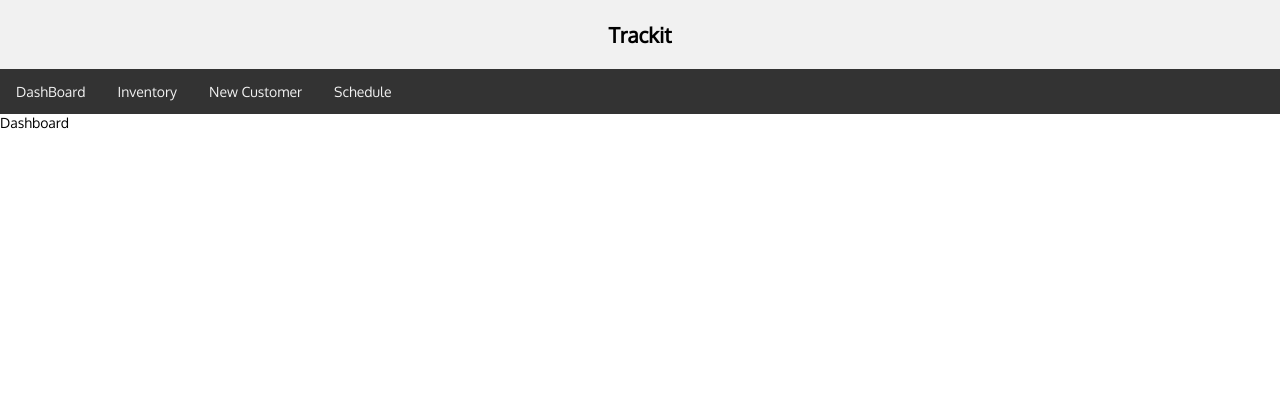
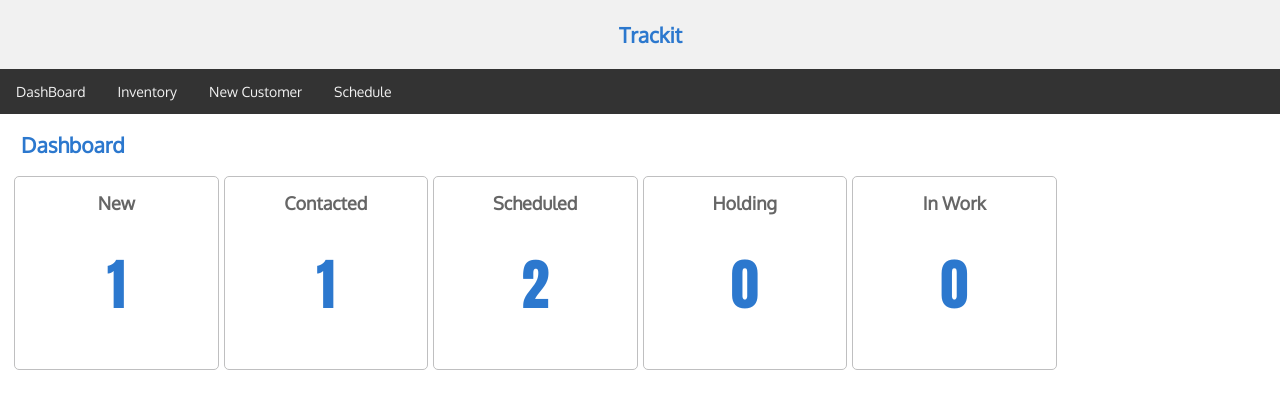
Before and after one commit to dblazek66/trackit-react-app, a React (Vite) app: page / in a window 1280 px wide. Shown: the top 408 px of the page. Built offline with nearby package versions, Linux system fonts and the light colour scheme; data requests are answered from the project's data file.

Commit message:
set counts for dashboard, updated schedule layout

```diff
--- a/data/db.json
+++ b/data/db.json
@@ -9,6 +9,7 @@
       "Address": "222 Main Street",
       "City": "Whoville",
       "State": "Maryland",
+      "Zip":"00000-0000",
       "Contact": "Jimbo Johnson",
       "ContactInfo": "000-999-5254",
       "CustomerNotes": "-",
@@ -29,11 +30,12 @@
       "Address": "2356 Market Street",
       "City": "Rattletowwn",
       "State": "Maryland",
+      "Zip":"00000-0000",
       "Contact": "Ronny Roll",
       "ContactInfo": "",
       "CustomerNotes": "-",
       "LastContacted": "2023-12-20",
-      "Status": "Contacted",
+      "Status": "Contact Initiated",
       "AssignedTo": "-",
       "ScheduleDate": "",
       "ScheduleTime": "",
@@ -49,6 +51,7 @@
       "Address": "9000 Park Street Suite A",
       "City": "Dingleberry",
       "State": "Maryland",
+      "Zip":"00000-0000",
       "Contact": "Cassidy Yates",
       "ContactInfo": "",
       "CustomerNotes": "-",
@@ -58,7 +61,28 @@
       "ScheduleDate": "2024-01-19",
       "ScheduleTime": "9:30 AM",
       "ScheduleLocation": "522 East West Ave, Dingleberry, MD",
-      "ScheduleNotes": ""
+      "ScheduleNotes": "Use back entrance. The secretary is on 3rd floor."
+    },
+    {
+      "id": "4",
+      "Customer": "Dangerous Daves Dandy Donuts",
+      "TicketNum": "1004",
+      "Phone": "536-869-8421",
+      "Email": "dddd@gmail.com",
+      "Address": "5600 Yummy Blvd",
+      "City": "Sprinkles",
+      "State": "Maryland",
+      "Zip":"00000-0000",
+      "Contact": "Dandy Dave",
+      "ContactInfo": "",
+      "CustomerNotes": "-",
+      "LastContacted": "2023-12-22",
+      "Status": "Scheduled",
+      "AssignedTo": "-",
+      "ScheduleDate": "2024-01-24",
+      "ScheduleTime": "11:30 AM",
+      "ScheduleLocation": "5600 Yummy Blvd, Sprinkles, MD",
+      "ScheduleNotes": "Park on side street."
     }
   ],
   "status": [
--- a/src/App.jsx
+++ b/src/App.jsx
@@ -5,7 +5,7 @@ import DashBoard from "./DashBoard";
 import Customers from "./Customers";
 import NavBar from "./NavBar"
 import Info from "./Info";
-import Dialog from "./Dialog";
+import Schedule from "./Schedule";
 import { BrowserRouter as Router, Route, Routes } from "react-router-dom"
 
 export default function App(){
@@ -21,7 +21,9 @@ export default function App(){
           <Route path="/" element={<DashBoard/>}/>
           <Route path="/inventory" element={<Inventory/>}/>
           <Route path="/customers" element={<Customers/>}/>
+          <Route path="/customers/:id" element={<Customers/>}/>
           <Route path="/info/:id" element={<Info/>}/>
+          <Route path="/Schedule" element={<Schedule/>}/>
           </Routes>
       </div>
     </Router>
--- a/src/DashBoard.jsx
+++ b/src/DashBoard.jsx
@@ -1,6 +1,92 @@
-export default function Dashboard(){
+import { useState, useEffect } from "react";
+export default function Dashboard() {
+  const [customers, setCustomers] = useState(null);
+  const [scheduled, setScheduled] = useState(0);
+  const [newStat, setNewStat] = useState(0);
+  const [contacted, setContacted] = useState(0);
+  const [hold, setHold] = useState(0);
+  const [inwork, setInWork] = useState(0);
 
-    return(
-        <div>Dashboard</div>
-    )
+  function statusCounts(data) {
+    let count_New = 0;
+    let count_Sched = 0;
+    let count_Contact = 0;
+    let count_Hold = 0;
+    let count_InWork = 0;
+
+    data.forEach((element) => {
+      if (element.Status == "New") {
+        count_New++;
+      }
+      if (element.Status == "Scheduled") {
+        count_Sched++;
+      }
+      if (
+        element.Status == "Contact Initiated" ||
+        element.Status == "Contact Made"
+      ) {
+        count_Contact++;
+      }
+      if (element.Status == "Hold") {
+        count_Hold++;
+      }
+      if (element.Status == "In Work") {
+        count_InWork++;
+      }
+    });
+    setScheduled(count_Sched);
+    setNewStat(count_New);
+    setContacted(count_Contact);
+    setHold(count_Hold);
+    setInWork(count_InWork);
+  }
+
+  useEffect(() => {
+    fetch("http://localhost:8000/customers")
+      .then((res) => {
+        return res.json();
+      })
+      .then((data) => {
+        statusCounts(data);
+      });
+  }, []);
+  return (
+    <>
+      <h2>Dashboard</h2>
+      <div className="container">
+        <div className="grid">
+          <div className="col-2">
+            <div className="dash-card">
+              <div className="dash-title">New</div>
+              <div className="dash-count">{newStat}</div>
+            </div>
+          </div>
+          <div className="col-2">
+            <div className="dash-card">
+              <div className="dash-title">Contacted</div>
+              <div className="dash-count">{contacted}</div>
+            </div>
+          </div>
+          <div className="col-2">
+            <div className="dash-card">
+              <div className="dash-title">Scheduled</div>
+              <div className="dash-count">{scheduled}</div>
+            </div>
+          </div>
+          <div className="col-2">
+            <div className="dash-card">
+              <div className="dash-title">Holding</div>
+              <div className="dash-count">{hold}</div>
+            </div>
+          </div>
+          <div className="col-2">
+            <div className="dash-card">
+              <div className="dash-title">In Work</div>
+              <div className="dash-count">{inwork}</div>
+            </div>
+          </div>
+        </div>
+      </div>
+    </>
+  );
 }
--- a/src/Inventory.jsx
+++ b/src/Inventory.jsx
@@ -8,11 +8,11 @@ export default function Inventory() {
 
 
   const handleEdit = (id)=>{
-    navigate(`/info/${id}`)
+    navigate(`/customers/${id}`)
   }
 
   const handleStatus = (id)=>{
-    navigate(`/customers/${id}`)
+    navigate(`/info/${id}`)
   }
 
   useEffect(()=>{
--- /dev/null
+++ b/src/Schedule.jsx
@@ -0,0 +1,51 @@
+import { useEffect, useState } from "react";
+import { useParams } from "react-router-dom";
+
+export default function Schedule(){
+    const [schedule,setSchedule]=useState([])
+
+    const params = new URLSearchParams({
+        'Status':'Scheduled'
+    })
+
+    function formatSchedDate(dte,time){
+        const options = {
+            weekday: "long",
+            year: "numeric",
+            month: "long",
+            day: "numeric",
+          };
+        let schedDate  = new Date(dte)
+        let formatDate = schedDate.toLocaleDateString('en-US',options)
+        return formatDate + " " + time
+    }
+
+    useEffect(()=>{
+        fetch(`http://localhost:8000/customers?${params}`).then((res) => {
+            return res.json();
+          })
+          .then((data) => {
+            setSchedule(data)
+            console.log(data)
+          });
+    },[])
+    return(
+        <>
+        <h2>Schedule</h2>
+            {schedule && schedule.length && schedule.map((item)=>{
+                return(
+                    <div className="container grid" key={item.id}>
+                        <div className="col-12 sched-title">{formatSchedDate(item.ScheduleDate,item.ScheduleTime)}</div>
+                        <div className="col-3 ">{item.Customer} - {item.Contact}</div>
+                        <div className="col-3">{item.Phone || item.ContactInfo}</div>
+                        <div className="col-6">{item.ScheduleLocation}</div>
+                        <div className="col-12 notes">{item.ScheduleNotes}</div>
+                        <div className="col-12"> </div>
+                    </div>
+
+                )
+
+            })}
+        </>
+    )
+}
--- a/src/styles.css
+++ b/src/styles.css
@@ -13,6 +13,30 @@
     font-weight: bold;
     margin-right: 1em;
     margin-left: 1em;
+  }
+  h1,h2,h3,h4,h5{
+    margin-left: 1em;
+    color: #2c78ce;
+  }
+
+  .container{
+    width: 100%;
+    padding-right: 1em;
+    padding-left: 1em;
+    margin-right: auto;
+    margin-left: auto;
+  }
+  .container-fluid{
+    width: 100%;
+    padding-right: 10%;
+    padding-left: 10%;
+    margin-right: auto;
+    margin-left: auto;
+  }
+
+  .brdr-btm{
+    margin:1em 0;
+    border-bottom: #d1d1d1 solid 1px;
   }
   /*
   dialog{
@@ -235,7 +259,6 @@
     min-height: 400px;
   }
 
-
   .title{
     text-align: center;
     font-weight: bold;
@@ -273,3 +296,32 @@
   .center {
     text-align:center;
   }
+
+  .sched-title{
+    background-color: #5d646b;
+    text-align: center;
+    font-weight: bold;
+    color: #fff;
+    padding: .5em;
+  }
+.notes{
+  font-style: italic;
+  color: #8c8d8f;
+}
+.dash-card{
+  border: #bfbfc0 solid 1px;
+  border-radius: 5px;
+  padding: 15px;
+  text-align: center;
+}
+.dash-title{
+  font-size: large;
+  color: #666;
+  font-weight: bold;
+}
+.dash-count{
+  font-size: 42pt;
+  color: #2c78ce;
+  font-family: Impact, Haettenschweiler, 'Arial Narrow Bold', sans-serif;
+  padding: .5em;
+}
```
Also changed, not shown: src/Customers.jsx (+51 -34 lines).
